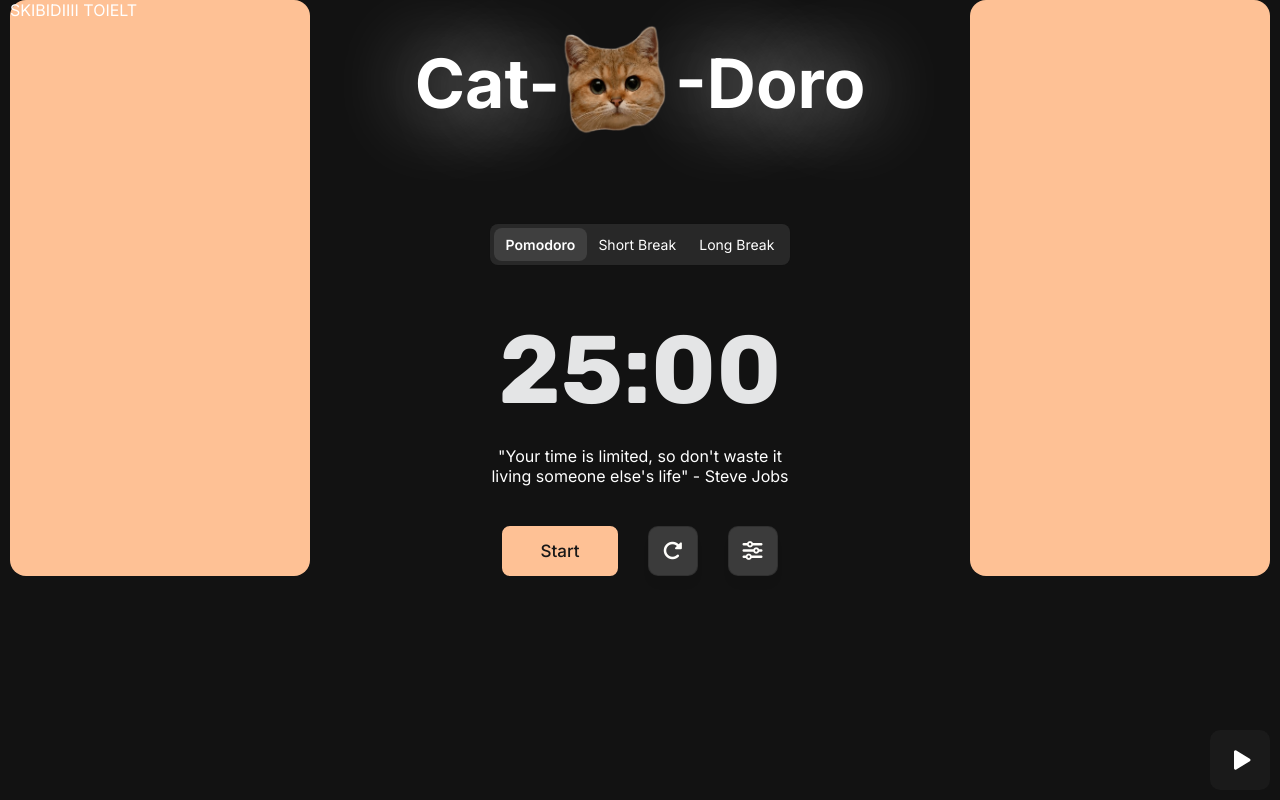
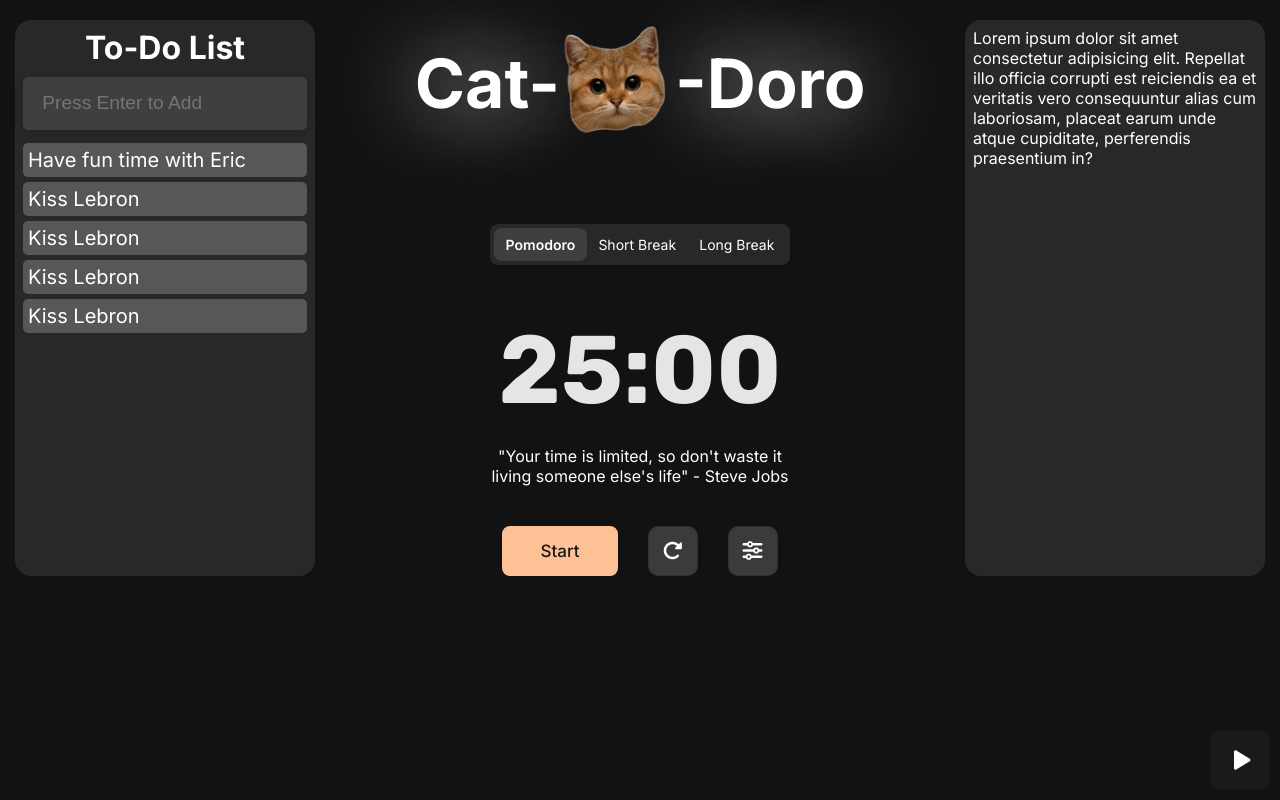
Before and after one commit to ericafk0001/cat-a-doro-timer, a plain HTML site: page index.html in a window 1280 px wide. Drawn offline with Linux system fonts and the light colour scheme.

Commit message:
style to do list

```diff
--- a/index.html
+++ b/index.html
@@ -25,7 +25,33 @@
       <div id="container-container">
         <!--LEFT CONTAINER-->
 
-        <div id="left-container">SKIBIDIIII TOIELT</div>
+        <div id="left-container">
+          <h3>To-Do List</h3>
+          <div class="form-control">
+            <input
+              class="input input-alt"
+              placeholder="Press Enter to Add"
+              required=""
+              type="text"
+            />
+            <span class="input-border input-border-alt"></span>
+          </div>
+          <div class="task">
+            <p>Have fun time with Eric</p>
+          </div>
+          <div class="task">
+            <p>Kiss Lebron</p>
+          </div>
+          <div class="task">
+            <p>Kiss Lebron</p>
+          </div>
+          <div class="task">
+            <p>Kiss Lebron</p>
+          </div>
+          <div class="task">
+            <p>Kiss Lebron</p>
+          </div>
+        </div>
 
         <!--TIMER CONTAINER-->
 
@@ -218,7 +244,12 @@
         <!--RIGHT CONTAINER-->
 
         <div id="right-container">
-          <p></p>
+          <p>
+            Lorem ipsum dolor sit amet consectetur adipisicing elit. Repellat
+            illo officia corrupti est reiciendis ea et veritatis vero
+            consequuntur alias cum laboriosam, placeat earum unde atque
+            cupiditate, perferendis praesentium in?
+          </p>
         </div>
       </div>
     </main>
--- a/style.css
+++ b/style.css
@@ -40,17 +40,40 @@ main {
 #left-container {
   flex: 0 0 300px;
   margin-right: auto;
-  margin-left: 10px;
-  background-color: #fec195;
+  margin-left: 15px;
+  background-color: #282828;
   border-radius: 16px;
+  margin-top: 20px;
+  padding: 8px;
 }
 
 #right-container {
   flex: 0 0 300px;
   margin-left: auto;
-  margin-right: 10px;
-  background-color: #fec195;
+  margin-right: 15px;
+  background-color: #282828;
   border-radius: 16px;
+  margin-top: 20px;
+  padding: 8px;
+}
+
+#left-container h3 {
+  text-align: center;
+  font-size: 2rem;
+  margin-bottom: 10px;
+}
+
+.task {
+  background-color: #575757;
+  margin-top: 5px;
+  border-radius: 5px;
+  padding: 5px;
+  font-size: 1.25rem;
+  transition: 0.15s all;
+}
+
+.task:hover {
+  box-shadow: 0 0 10px red;
 }
 
 #header {
@@ -303,3 +326,58 @@ main {
   background-color: #fffefb;
   color: rgb(59, 59, 59);
 }
+
+.input {
+  color: #fff;
+  font-size: 0.9rem;
+  background-color: #3f3f3f;
+  width: 100%;
+  box-sizing: border-box;
+  padding-inline: 0.5em;
+  padding-block: 0.7em;
+  border: none;
+  border-bottom: var(--border-height) solid var(--border-before-color);
+  box-shadow: 0 2px 4px rgba(0, 0, 0, 0.1);
+  border-radius: 5px;
+  margin-bottom: 8px;
+}
+
+.input-border {
+  position: absolute;
+  background: var(--border-after-color);
+  width: 0%;
+  height: 2px;
+  bottom: 7px;
+  left: 0;
+  transition: width 0.3s cubic-bezier(0.6, -0.28, 0.735, 0.045);
+}
+
+.input:focus {
+  outline: none;
+}
+
+.input:focus + .input-border {
+  width: 100%;
+}
+
+.form-control {
+  position: relative;
+  --width-of-input: 300px;
+}
+
+.input-alt {
+  font-size: 1.2rem;
+  padding-inline: 1em;
+  padding-block: 0.8em;
+  box-shadow: 0 4px 8px rgba(0, 0, 0, 0.1);
+}
+
+.input-border-alt {
+  height: 3px;
+  background: linear-gradient(90deg, #ff6464 0%, #ffbf59 50%, #47c9ff 100%);
+  transition: width 0.4s cubic-bezier(0.42, 0, 0.58, 1);
+}
+
+.input-alt:focus + .input-border-alt {
+  width: 100%;
+}
```
